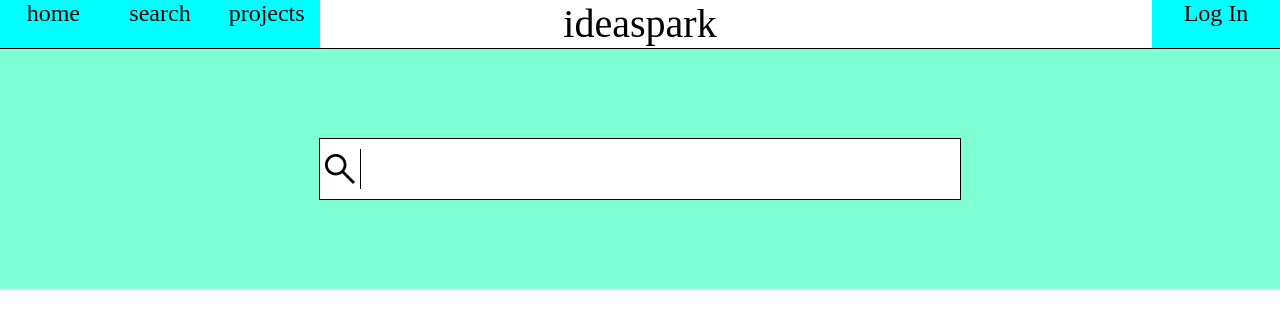
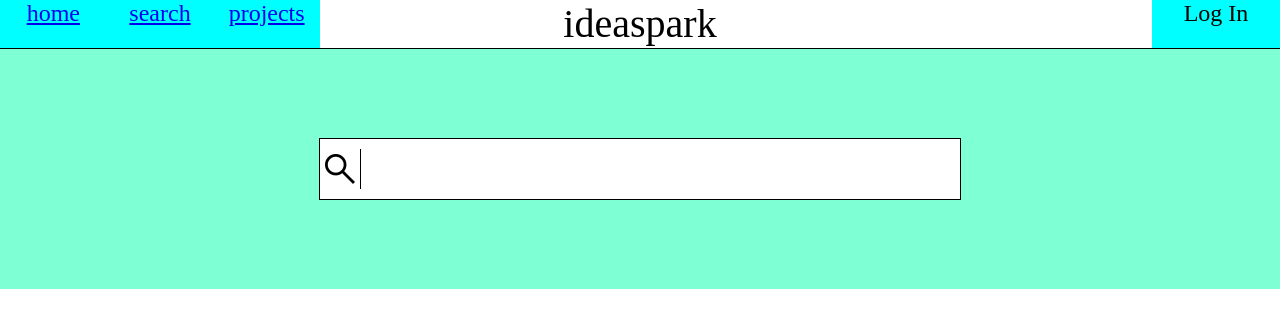
Before and after one commit to Tachyon007/STEMist---Hackathon-nerds, a plain HTML site: page 2 Idea Prompts Page/index.html in a window 1280 px wide. Drawn offline with nearby package versions, Linux system fonts and the light colour scheme.

Commit message:
scuffed navbar, but works

```diff
--- a/2 Idea Prompts Page/index.html
+++ b/2 Idea Prompts Page/index.html
@@ -13,11 +13,11 @@
 </head>
 <body>
 
-    <div class="header">
+    <div class="header appear delay3">
         <div class="nav">
-            <div>home</div>
-            <div>search</div>
-            <div>projects</div>
+            <a href="../1 Intro Page/index.html">home</a>
+            <a href="../2 Idea Prompts Page/index.html">search</a>
+            <a href="../3 Project Showcase Page/index.html">projects</a>
         </div>
 
         <div class="headerTitle">
```
Also changed, not shown: 1 Intro Page/index.html (+3 -3 lines), 3 Project Showcase Page/index.html (+6 -1 lines).
